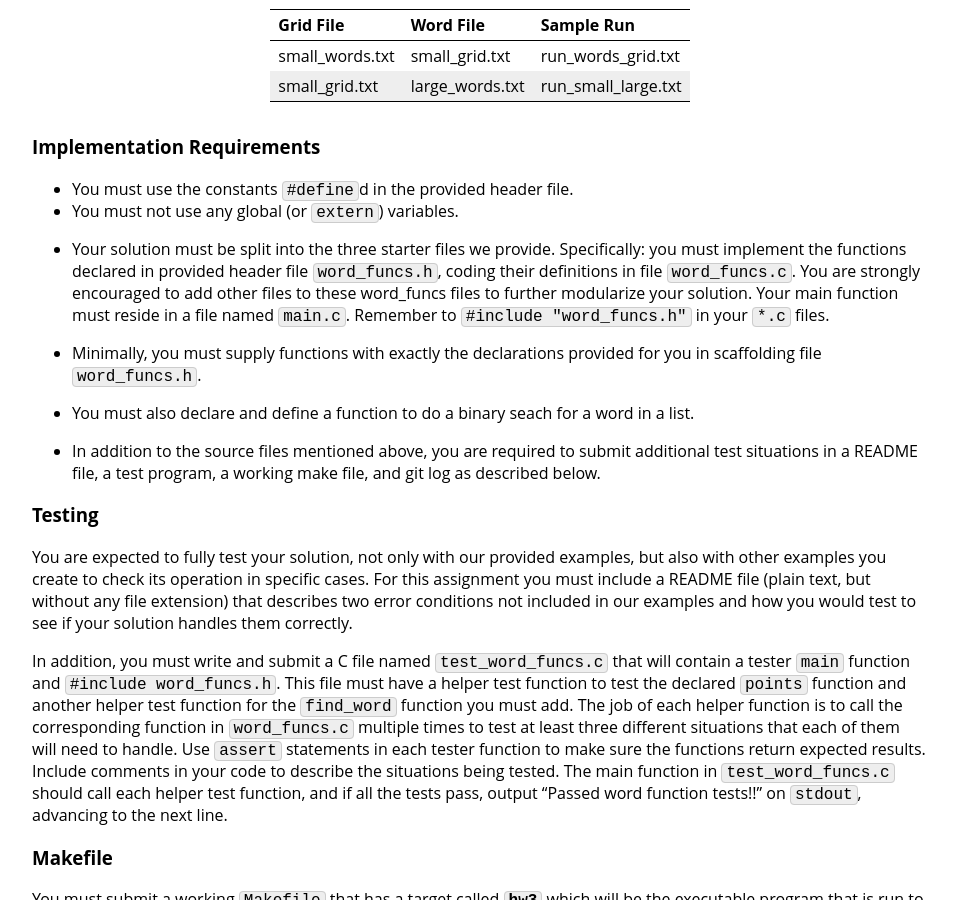
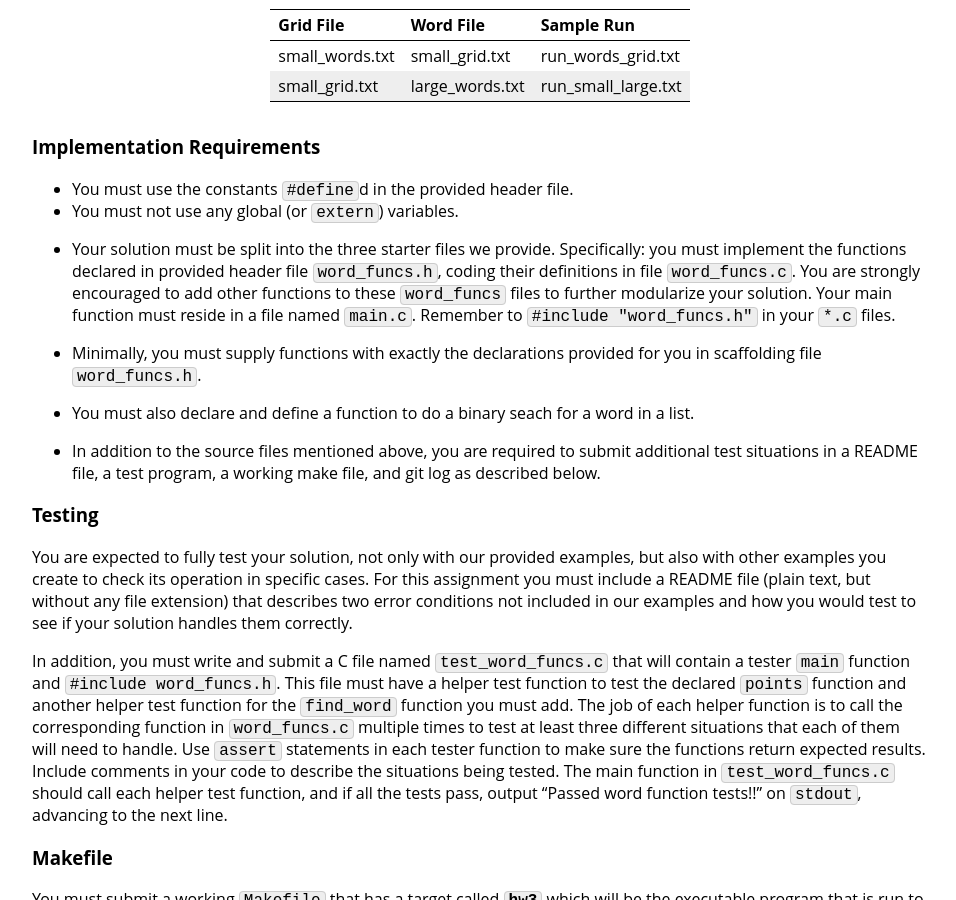
Before and after one commit to jhu-ip/cs220-sp26, a Jekyll site: the page built from assign/hw3.md, in a window 1280 px wide and 900 px high, scrolled down 4429 px. Shown: the whole window, without its empty margins (160-1116 px from the left). Built offline with Jekyll 4.4.1, drawn with Linux system fonts in a browser that asks for light colours.

Commit message:
hw3.md: fixed typo

```diff
--- a/assign/hw3.md
+++ b/assign/hw3.md
@@ -173,7 +173,7 @@ We have also included sample runs for two error conditions. In these cases an ou
 
 * You must use the constants `#define`d in the provided header file.
 * You must not use any global (or `extern`) variables.
-* Your solution must be split into the three starter files we provide. Specifically: you must implement the functions declared in provided header file `word_funcs.h`, coding their definitions in file `word_funcs.c`. You are strongly encouraged to add other files to these word_funcs files to further modularize your solution. Your main function must reside in a file named `main.c`. Remember to `#include "word_funcs.h"` in your `*.c` files.
+* Your solution must be split into the three starter files we provide. Specifically: you must implement the functions declared in provided header file `word_funcs.h`, coding their definitions in file `word_funcs.c`. You are strongly encouraged to add other functions to these `word_funcs` files to further modularize your solution. Your main function must reside in a file named `main.c`. Remember to `#include "word_funcs.h"` in your `*.c` files.
 
 * Minimally, you must supply functions with exactly the declarations provided for you in scaffolding file `word_funcs.h`.
 * You must also declare and define a function to do a binary seach for a word in a list.
```
